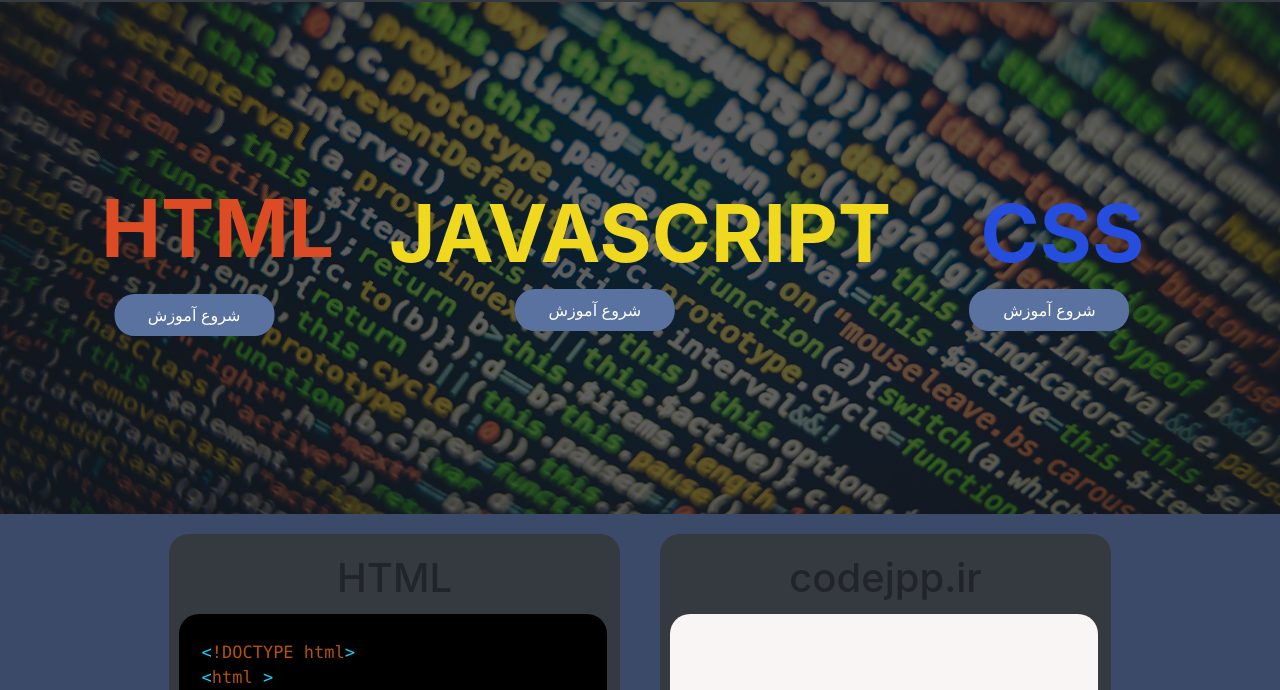
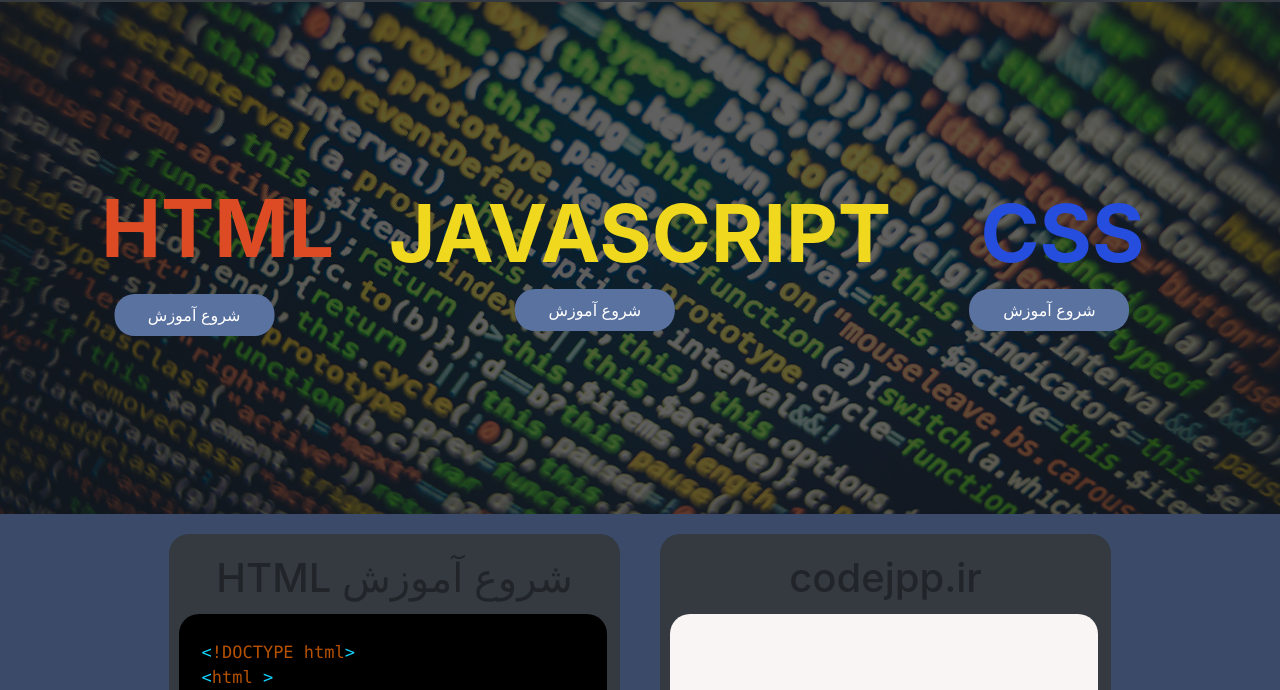
Before and after one commit to ariabarzegar/codejpp, a plain HTML site: page index.html in a window 1280 px wide. Shown: the part 72-762 px from the top of the page. Drawn offline with nearby package versions, Linux system fonts and the light colour scheme.

Commit message:
Update index.html

```diff
--- a/index.html
+++ b/index.html
@@ -71,7 +71,7 @@
 
 <div class="all-html">
   <div class="html">
-    <h1 class="h1-html-run-code"> HTML</h1>
+    <h1 class="h1-html-run-code">HTML شروع آموزش</h1>
     <div class="run-code">
             <pre class="per-code">
                 <code class="color-code">
```
